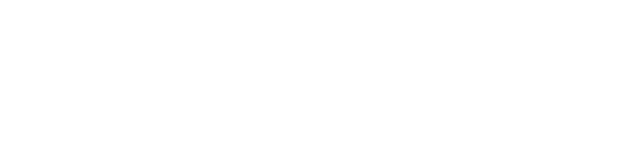
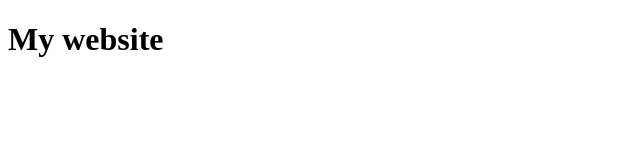
Before and after one commit to himanshumishra-98/himanshu-mishra-site, a plain HTML site: page index.html in a window 1280 px wide. Shown: the whole page, without its empty margins (0-640 px from the left). Drawn offline with Linux system fonts and the light colour scheme.

Commit message:
refactor
added heading

```diff
--- a/index.html
+++ b/index.html
@@ -3,9 +3,9 @@
 <head>
     <meta charset="UTF-8">
     <meta name="viewport" content="width=device-width, initial-scale=1.0">
-    <title>Document</title>
+    <title>my site</title>
 </head>
 <body>
-
+    <h1>My website</h1>
 </body>
 </html>
```
